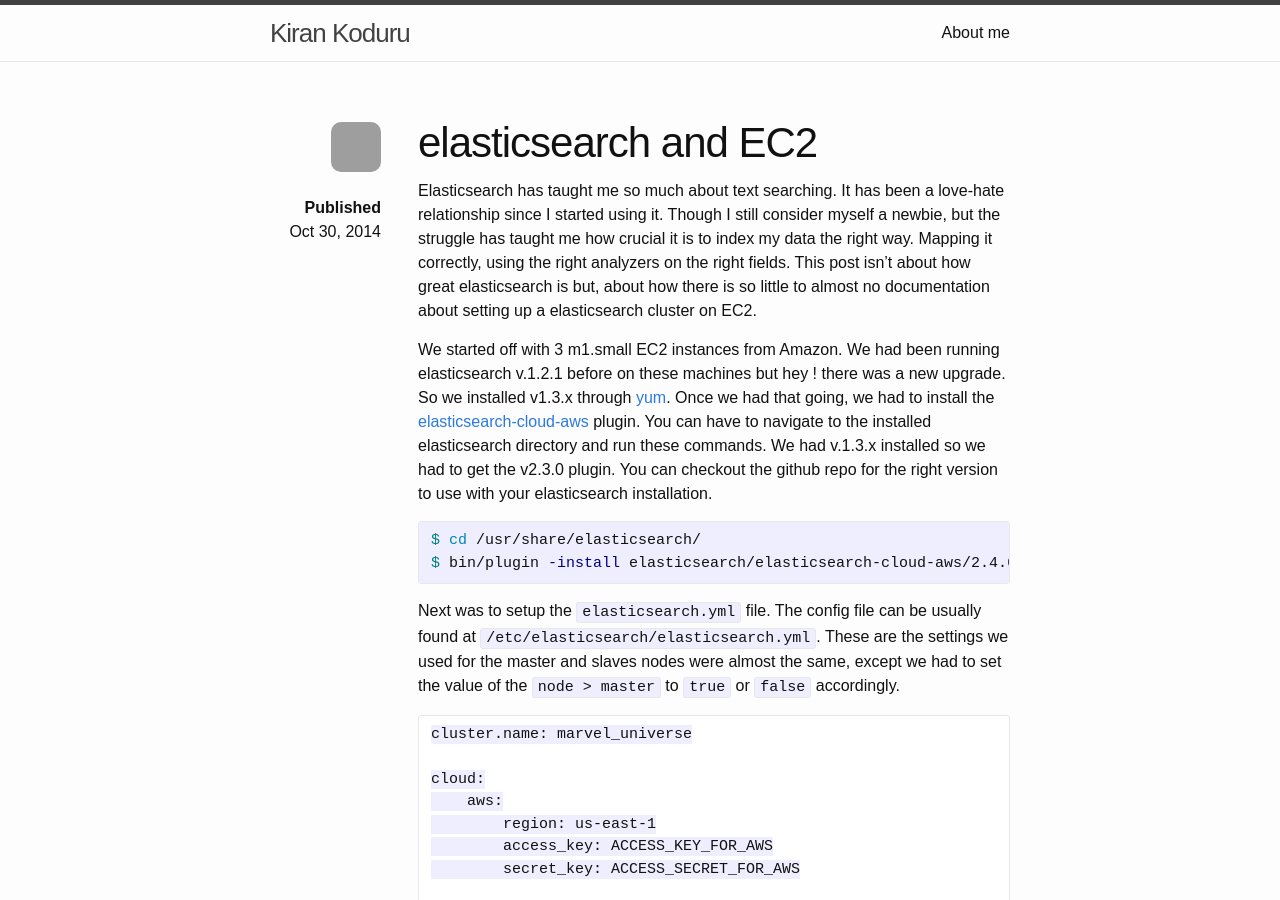
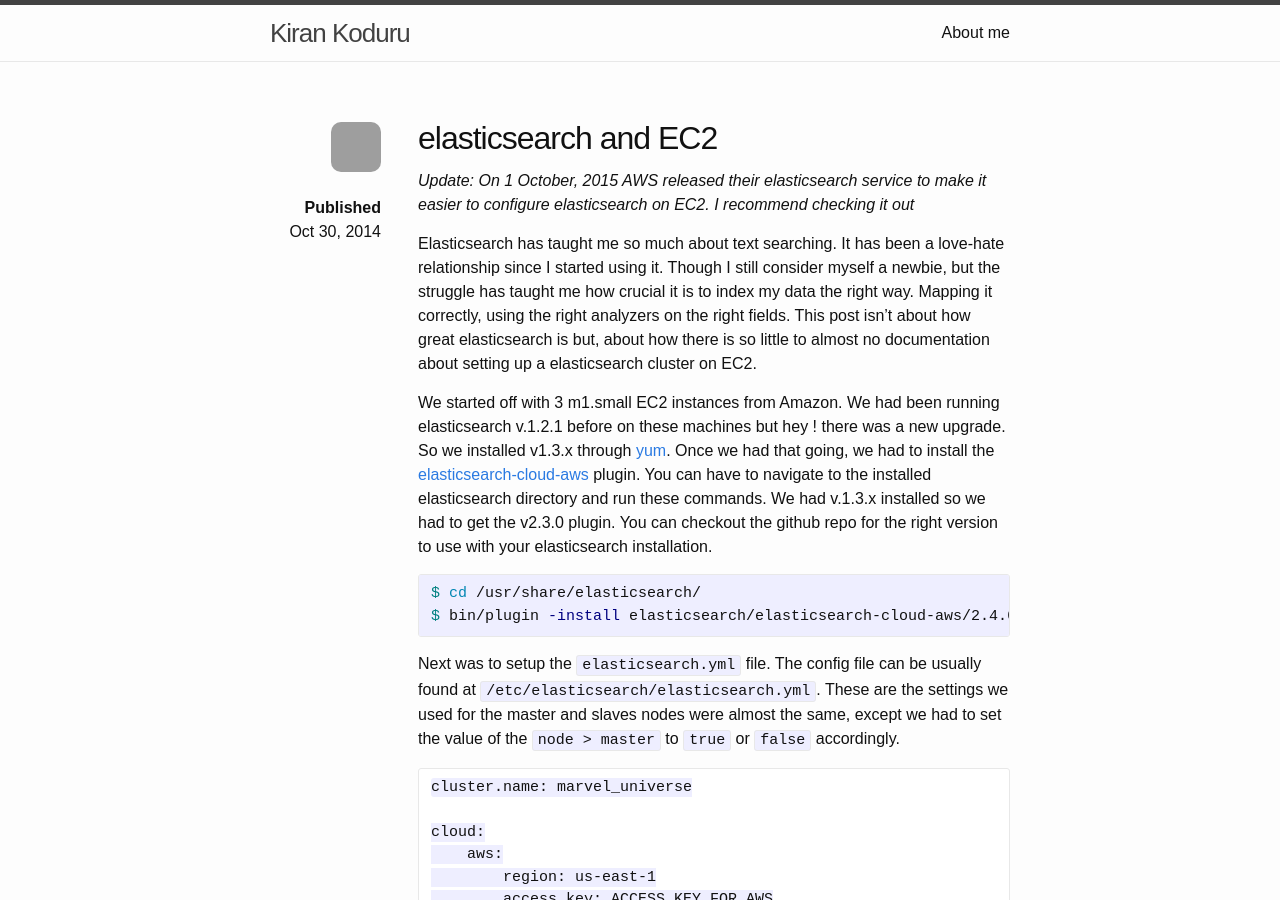
Before and after one commit to arupbhunia/kirankoduru.github.io, a Jekyll site: the page built from _posts/2014-10-30-elasticsearch-and-EC2-security-groups.md, in a window 1280 px wide and 900 px high. Built offline with Jekyll 4.4.1, drawn with Linux system fonts in a browser that asks for light colours; comment, search, counter and statistics services are not loaded; grey boxes are pictures that could not be loaded.

Commit message:
Update for ec2 elasticsearch config

```diff
--- a/_layouts/post.html
+++ b/_layouts/post.html
@@ -16,7 +16,7 @@ layout: default
       </div>
   </div>
   <article class="post-content col-right">
-    <h1 class="post-title">{{ page.title }}</h1>
+    <h2 class="post-title">{{ page.title }}</h2>
     {{ content }}
   </article>
 
--- a/_posts/2014-10-30-elasticsearch-and-EC2-security-groups.md
+++ b/_posts/2014-10-30-elasticsearch-and-EC2-security-groups.md
@@ -5,6 +5,8 @@ date:   2014-10-30 01:00:00
 categories: elasticsearch
 description : How we spent 3 hours trying to configure a 3 node cluster, and now I want to save you some time.
 ---
+_Update: On 1 October, 2015 AWS released their elasticsearch service to make it easier to configure elasticsearch on EC2. I recommend checking it out_
+
 Elasticsearch has taught me so much about text searching. It has been a love-hate relationship since I started using it. Though I still consider myself a newbie, but the struggle has taught me how crucial it is to index my data the right way. Mapping it correctly, using the right analyzers on the right fields. This post isn't about how great elasticsearch is but, about how there is so little to almost no documentation about setting up a elasticsearch cluster on EC2.
 
 We started off with 3 m1.small EC2 instances from Amazon. We had been running elasticsearch v.1.2.1 before on these machines but hey ! there was a new upgrade. So we installed v1.3.x through [yum](http://www.elasticsearch.org/guide/en/elasticsearch/reference/current/setup-repositories.html#_yum). Once we had that going, we had to install the [elasticsearch-cloud-aws](https://github.com/elasticsearch/elasticsearch-cloud-aws) plugin. You can have to navigate to the installed elasticsearch directory and run these commands. We had v.1.3.x installed so we had to get the v2.3.0 plugin. You can checkout the github repo for the right version to use with your elasticsearch installation.
```
